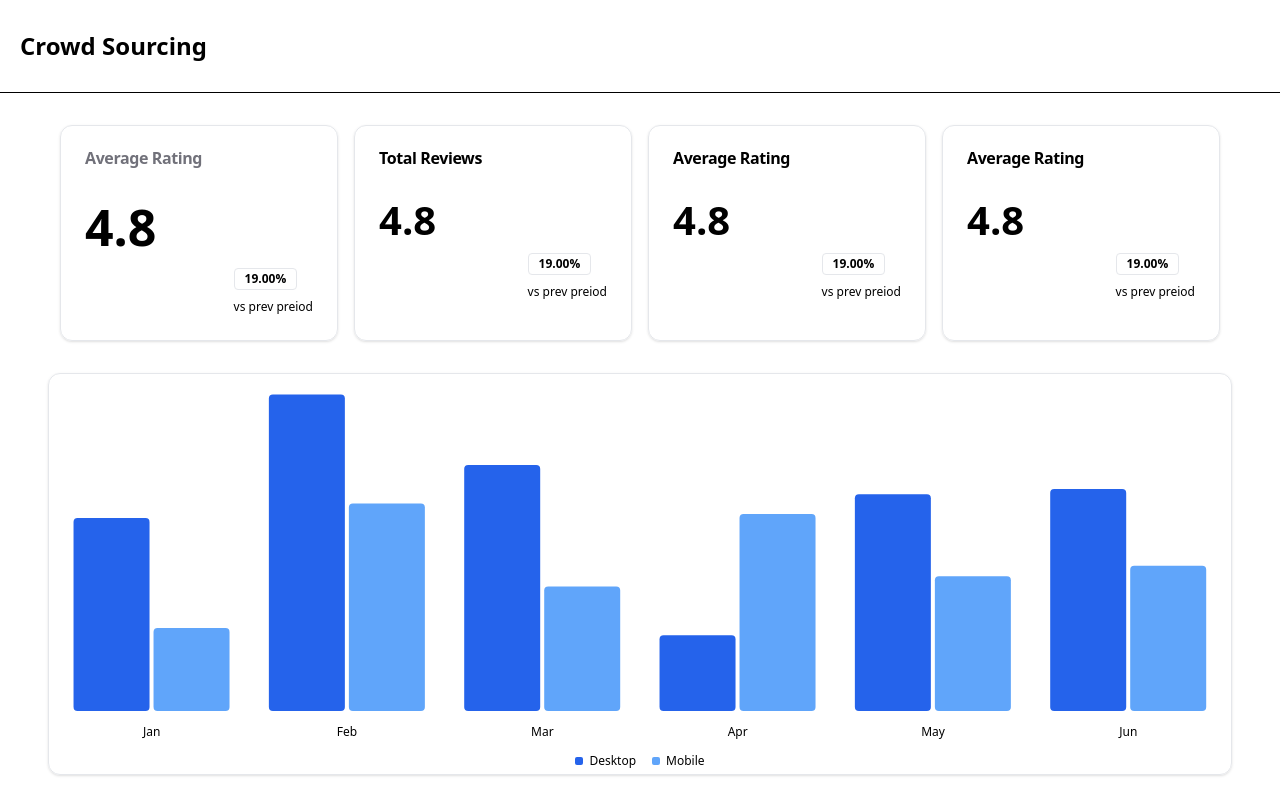
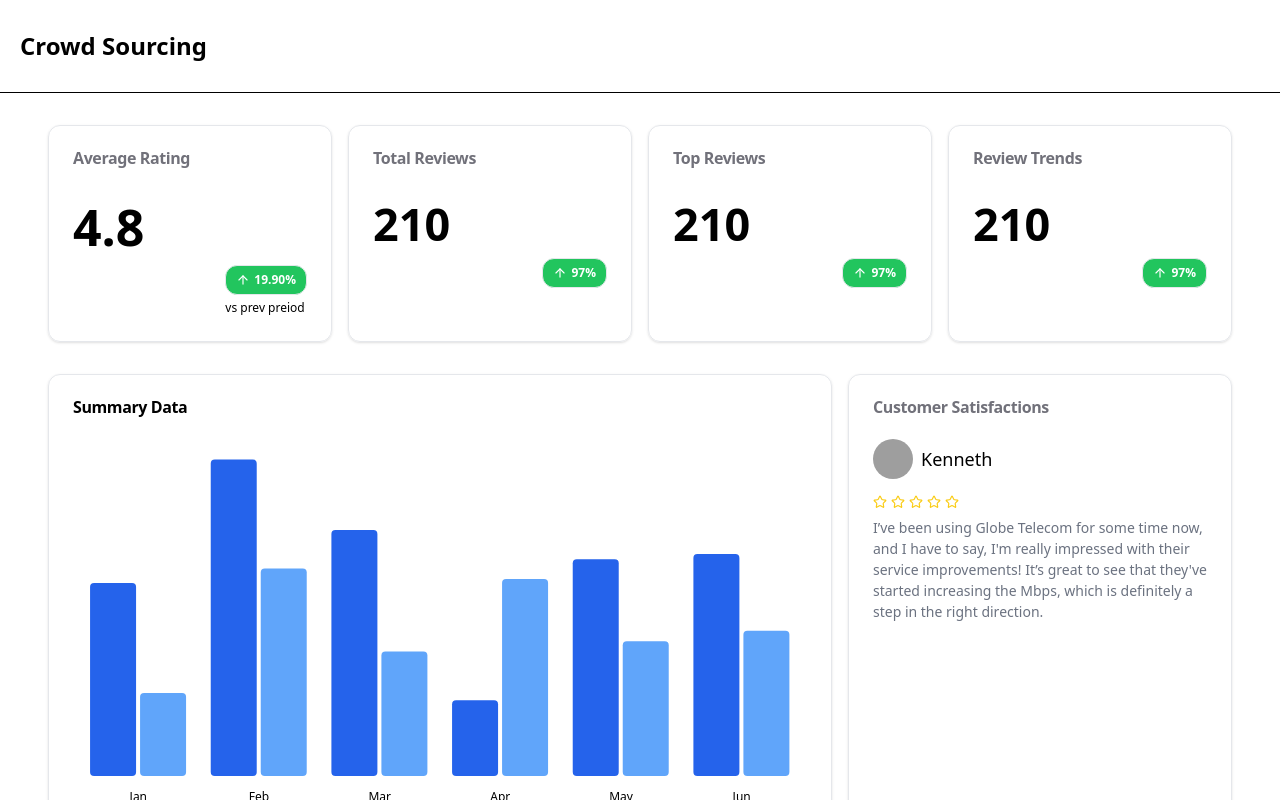
Before and after one commit to Bart-15/crowd_sourcingscrapping, a React (Vite) app: page / in a window 1280 px wide. Shown: the top 800 px of the page. Built offline with nearby package versions, Linux system fonts and the light colour scheme; grey boxes are pictures that could not be loaded.

Commit message:
Enhace UI

```diff
--- a/src/components/Dashboard.tsx
+++ b/src/components/Dashboard.tsx
@@ -3,13 +3,13 @@ import { Card, CardContent, CardHeader, CardTitle } from '@/components/ui/card';
 import { Badge } from '@/components/ui/badge';
 import MyChart from './MyChart';
 import { Avatar, AvatarFallback, AvatarImage } from '@/components/ui/avatar';
-import { Star } from 'lucide-react';
+import { Star, ArrowUp } from 'lucide-react';
 function Dashboard() {
   return (
     <>
       <Header />
       <div className="mx-12 mt-8">
-        <div className="mx-3 my-4 mb-8 grid grid-cols-4 gap-4">
+        <div className="my-4 mb-8 grid grid-cols-4 gap-4">
           <Card>
             <CardHeader>
               <CardTitle className="text-zinc-500">Average Rating</CardTitle>
@@ -18,8 +18,14 @@ function Dashboard() {
               <h1 className="text-[50px] font-bold">4.8</h1>
               <div className="flex justify-end">
                 <div>
-                  <Badge variant="outline" className="mb-2 rounded">
-                    19.00%
+                  <Badge
+                    variant="outline"
+                    className="mb-1 rounded-xl bg-green-500 text-white"
+                  >
+                    <span>
+                      <ArrowUp className="mr-1 w-[14px]" />
+                    </span>
+                    19.90%
                   </Badge>
                   <p className="text-[12px]">vs prev preiod</p>
                 </div>
@@ -28,57 +34,77 @@ function Dashboard() {
           </Card>
           <Card>
             <CardHeader>
-              <CardTitle>Total Reviews</CardTitle>
+              <CardTitle className="text-zinc-500">Total Reviews</CardTitle>
             </CardHeader>
             <CardContent>
-              <h1 className="text-[40px] font-bold">4.8</h1>
+              <h1 className="text-[45px] font-bold">210</h1>
               <div className="flex justify-end">
-                <div>
-                  <Badge variant="outline" className="mb-2 rounded">
-                    19.00%
+                <div className="flex justify-end">
+                  <Badge
+                    variant="outline"
+                    className="mb-1 rounded-xl bg-green-500 text-white"
+                  >
+                    <span>
+                      <ArrowUp className="mr-1 w-[14px]" />
+                    </span>
+                    97%
                   </Badge>
-                  <p className="text-[12px]">vs prev preiod</p>
                 </div>
               </div>
             </CardContent>
           </Card>
           <Card>
             <CardHeader>
-              <CardTitle>Average Rating</CardTitle>
+              <CardTitle className="text-zinc-500">Top Reviews</CardTitle>
             </CardHeader>
             <CardContent>
-              <h1 className="text-[40px] font-bold">4.8</h1>
+              <h1 className="text-[45px] font-bold">210</h1>
               <div className="flex justify-end">
-                <div>
-                  <Badge variant="outline" className="mb-2 rounded">
-                    19.00%
+                <div className="flex justify-end">
+                  <Badge
+                    variant="outline"
+                    className="mb-1 rounded-xl bg-green-500 text-white"
+                  >
+                    <span>
+                      <ArrowUp className="mr-1 w-[14px]" />
+                    </span>
+                    97%
                   </Badge>
-                  <p className="text-[12px]">vs prev preiod</p>
                 </div>
               </div>
             </CardContent>
           </Card>
           <Card>
             <CardHeader>
-              <CardTitle>Average Rating</CardTitle>
+              <CardTitle className="text-zinc-500">Review Trends</CardTitle>
             </CardHeader>
             <CardContent>
-              <h1 className="text-[40px] font-bold">4.8</h1>
+              <h1 className="text-[45px] font-bold">210</h1>
               <div className="flex justify-end">
-                <div>
-                  <Badge variant="outline" className="mb-2 rounded">
-                    19.00%
+                <div className="flex justify-end">
+                  <Badge
+                    variant="outline"
+                    className="mb-1 rounded-xl bg-green-500 text-white"
+                  >
+                    <span>
+                      <ArrowUp className="mr-1 w-[14px]" />
+                    </span>
+                    97%
                   </Badge>
-                  <p className="text-[12px]">vs prev preiod</p>
                 </div>
               </div>
             </CardContent>
           </Card>
         </div>
+        <div className="grid grid-cols-3 gap-4">
+          <div className="col-span-2">
             <MyChart />
-        <Card className="mt-10">
+          </div>
+          <Card>
             <CardHeader>
-            <CardTitle className="text-zinc-500">Recent Reviews</CardTitle>
+              <CardTitle className="text-zinc-500">
+                Customer Satisfactions
+              </CardTitle>
             </CardHeader>
             <CardContent>
               <div className="mb-4 flex items-center gap-2">
@@ -86,31 +112,24 @@ function Dashboard() {
                   <AvatarImage src="https://github.com/shadcn.png" />
                   <AvatarFallback>CN</AvatarFallback>
                 </Avatar>
-              <h1 className="text-[20px]">Kenneth</h1>
+                <h1 className="text-[18px]">Kenneth</h1>
               </div>
-            <div className="bg-red mb-2 flex gap-2">
-              <Star className="text-yellow-400" />
-              <Star className="text-yellow-400" />
-              <Star className="text-yellow-400" />
-              <Star className="text-yellow-400" />
-              <Star className="text-yellow-400" />
+              <div className="bg-red mb-2 flex gap-1">
+                <Star className="text-yellow-400" size={14} />
+                <Star className="text-yellow-400" size={14} />
+                <Star className="text-yellow-400" size={14} />
+                <Star className="text-yellow-400" size={14} />
+                <Star className="text-yellow-400" size={14} />
               </div>
-            <p>
-              Lorem, ipsum dolor sit amet consectetur adipisicing elit. Modi
-              consequuntur saepe voluptatem reprehenderit nostrum ratione.
-              Beatae sunt repudiandae quod ipsum, doloremque ipsam corporis
-              facilis illum minima eius cupiditate eligendi labore!
+              <p className="text-[14px] text-gray-500">
+                I’ve been using Globe Telecom for some time now, and I have to
+                say, I'm really impressed with their service improvements! It’s
+                great to see that they've started increasing the Mbps, which is
+                definitely a step in the right direction.
               </p>
-            <div className="flex justify-end">
-              <div>
-                <Badge variant="outline" className="mb-2 rounded">
-                  19.00%
-                </Badge>
-                <p className="text-[12px]">vs prev preiod</p>
-              </div>
-            </div>
             </CardContent>
           </Card>
+        </div>
       </div>
     </>
   );
--- a/src/components/MyChart.tsx
+++ b/src/components/MyChart.tsx
@@ -12,21 +12,21 @@ import {
 } from '@/components/ui/chart';
 
 const chartData = [
-  { month: 'January', desktop: 186, mobile: 80 },
-  { month: 'February', desktop: 305, mobile: 200 },
-  { month: 'March', desktop: 237, mobile: 120 },
-  { month: 'April', desktop: 73, mobile: 190 },
-  { month: 'May', desktop: 209, mobile: 130 },
-  { month: 'June', desktop: 214, mobile: 140 },
+  { month: 'January', Positive: 186, Negative: 80 },
+  { month: 'February', Positive: 305, Negative: 200 },
+  { month: 'March', Positive: 237, Negative: 120 },
+  { month: 'April', Positive: 73, Negative: 190 },
+  { month: 'May', Positive: 209, Negative: 130 },
+  { month: 'June', Positive: 214, Negative: 140 },
 ];
 
 const chartConfig = {
-  desktop: {
-    label: 'Desktop',
+  Positive: {
+    label: 'Positive',
     color: '#2563eb',
   },
-  mobile: {
-    label: 'Mobile',
+  Negative: {
+    label: 'Negative',
     color: '#60a5fa',
   },
 } satisfies ChartConfig;
@@ -34,8 +34,12 @@ const chartConfig = {
 function MyChart() {
   return (
     <Card>
+      <CardHeader>
+        <CardTitle>Summary Data</CardTitle>
+      </CardHeader>
+      <CardContent>
         <ChartContainer config={chartConfig} className="h-[400px] w-full">
-        <BarChart accessibilityLayer data={chartData}>
+          <BarChart data={chartData}>
             <CartesianGrid vertical={false} />
             <XAxis
               dataKey="month"
@@ -46,10 +50,19 @@ function MyChart() {
             />
             <ChartTooltip content={<ChartTooltipContent />} />
             <ChartLegend content={<ChartLegendContent />} />
-          <Bar dataKey="desktop" fill="var(--color-desktop)" radius={4} />
-          <Bar dataKey="mobile" fill="var(--color-mobile)" radius={4} />
+            <Bar
+              dataKey="Positive"
+              fill={chartConfig.Positive.color}
+              radius={4}
+            />
+            <Bar
+              dataKey="Negative"
+              fill={chartConfig.Negative.color}
+              radius={4}
+            />
           </BarChart>
         </ChartContainer>
+      </CardContent>
     </Card>
   );
 }
```
Lines whose indentation alone changed are shown as unchanged.
